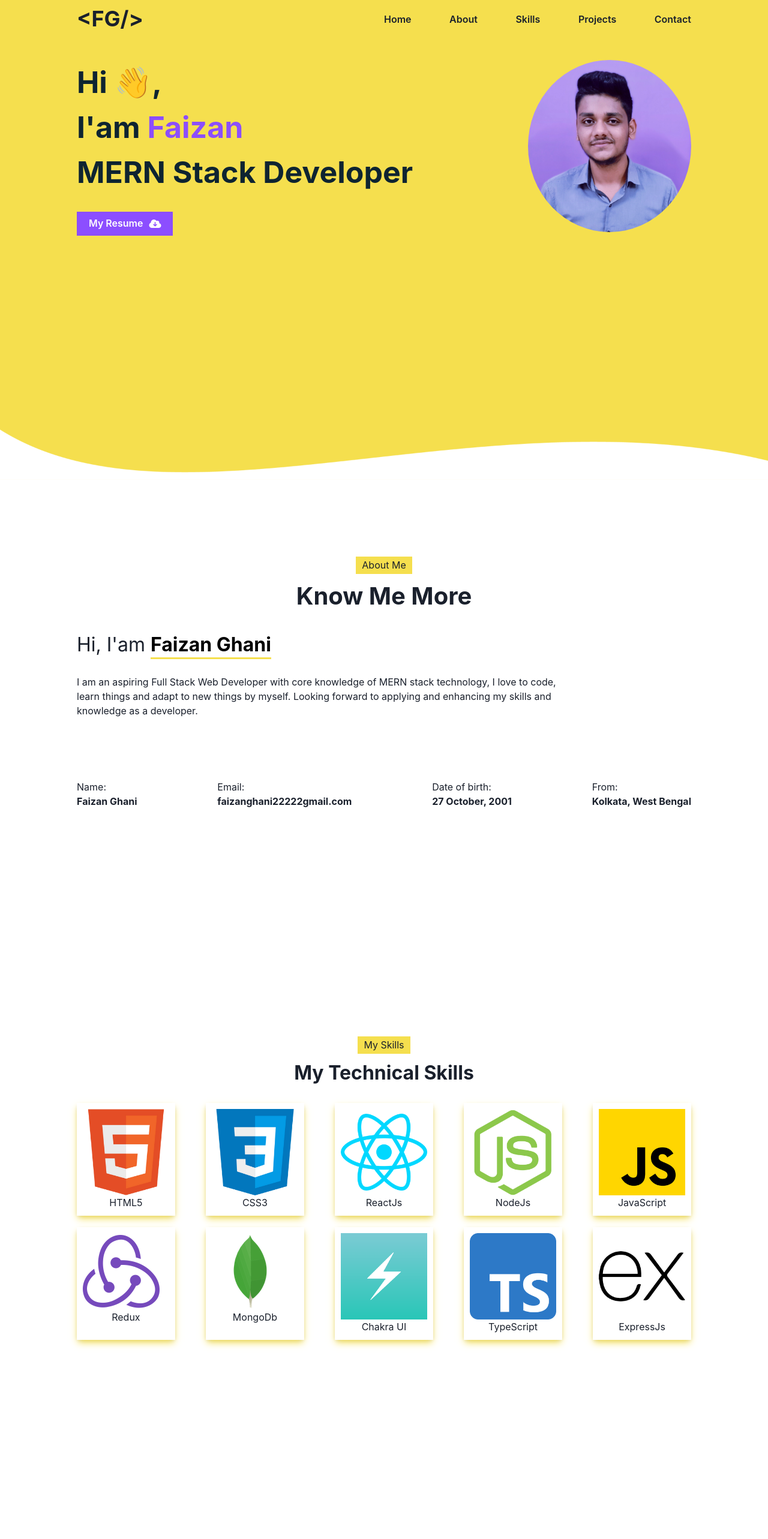
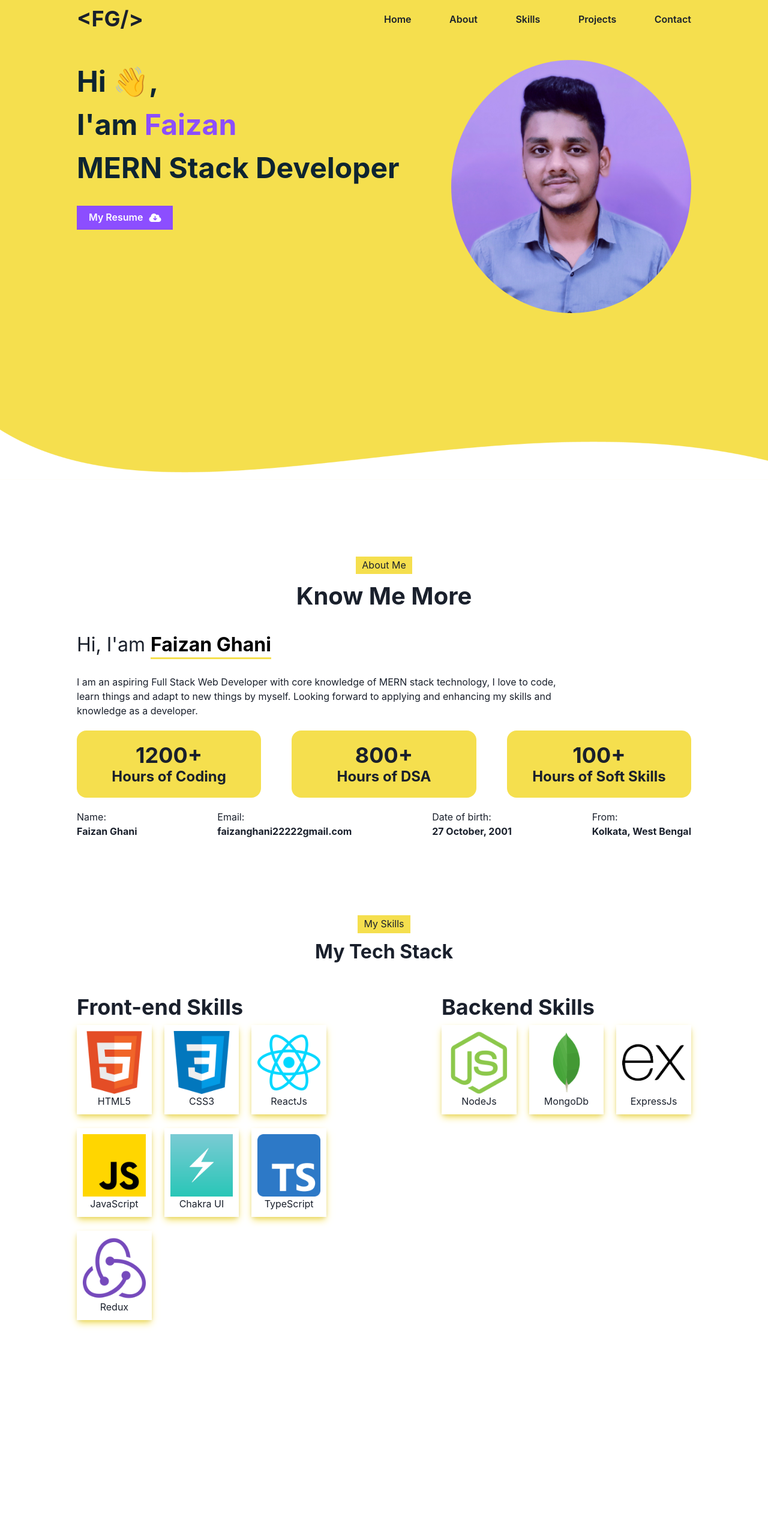
Before and after one commit to faizanghani2222/faizanghani2222.github.io, a React (Create React App) app: page / in a window 1280 px wide. Shown: the top 2566 px of the page at 60% size. Built offline with nearby package versions, Linux system fonts and the light colour scheme.

Commit message:
updated portfolio

```diff
--- a/src/Container/About.jsx
+++ b/src/Container/About.jsx
@@ -1,11 +1,11 @@
-import { Box, Flex, Heading, Highlight, Text, Wrap } from '@chakra-ui/react';
+import { Box, CircularProgress, CircularProgressLabel, Flex, Heading, Highlight, Text, Wrap } from '@chakra-ui/react';
 import React from 'react';
 import Fade from 'react-reveal/Fade';
 import "../CSS/mystyle.css"
 function About() {
     return (
         <>
-        <Box w="100%" h="100vh"  id="about" pt={["15%","10%"]}>
+        <Box w="100%"  id="about" pt={["15%","10%"]}>
             <Heading fontWeight="400" fontSize="16px" w="fit-content" px="10px" py="5px" m="auto" background="rgb(245, 223, 78)">About Me</Heading>
             <Heading fontSize="40px" w="fit-content" m="auto" mt="1%" >Know Me More</Heading>
            <Fade left cascade>
@@ -24,7 +24,21 @@ function About() {
                 Looking forward to applying and enhancing my skills and knowledge as a developer.
                 </Text>
                 </Wrap>
-               <Flex mt="10%" wrap="wrap" justify="space-between" gap="1em">
+               <Flex mt="2%" wrap="wrap" justify="space-between" gap="1em" textAlign="center">
+                  <Box width={{base:"80%",sm:"40%",md:"30%",lg:"30%"}} p="20px" background="rgb(245, 223, 78)" borderRadius="1em">
+                    <Heading>1200+</Heading>
+                    <Heading fontSize="24px">Hours of Coding</Heading>
+                  </Box>
+                  <Box width={{base:"80%",sm:"40%",md:"30%",lg:"30%"}} p="20px" background="rgb(245, 223, 78)" borderRadius="1em">
+                    <Heading>800+</Heading>
+                    <Heading fontSize="24px">Hours of DSA</Heading>
+                  </Box>
+                  <Box width={{base:"80%",sm:"40%",md:"30%",lg:"30%"}} p="20px" background="rgb(245, 223, 78)" borderRadius="1em">
+                    <Heading>100+</Heading>
+                    <Heading fontSize="24px">Hours of Soft Skills</Heading>
+                  </Box>
+                    </Flex>
+               <Flex mt="2%" wrap="wrap" justify="space-between" gap="1em">
 
                     <Box>
                         <Text as='abbr' display="block">Name:</Text>
--- a/src/Container/Home.jsx
+++ b/src/Container/Home.jsx
@@ -8,10 +8,10 @@ function Home() {
     return (
 
            <Box id='home' position="relative" pt="100px" height={"100vh"}  background="rgb(245, 223, 78)">
-            <Flex justifyContent="space-between" wrap={{base:"wrap-reverse",md:"nowrap",lg:"nowrap"}} gap={"50px"}>
-              <Box pl="10%" >
+            <Flex justifyContent="space-between" wrap={{base:"wrap-reverse",md:"nowrap",lg:"nowrap"}} gap={"50px"} px="10%">
+              <Box mt={{base:"5%",sm:"25%",md:"0px",lg:"0px"}}>
               <Fade top cascade>
-                 <Heading lineHeight="1.5em" fontSize={{base:"30px",md:"40px",lg:"50px"}} color="#0e2431" fontWeight={700}>Hi 👋,<br />
+                 <Heading lineHeight="1.5em" fontSize={{base:"28px",sm:"30px",md:"40px",lg:"48px"}} color="#0e2431" fontWeight={700}>Hi 👋,<br />
                  I'am <span style={{color:"rgb(140, 78, 255)"}}>Faizan</span> <br />
                  MERN Stack Developer</Heading>
 
@@ -23,9 +23,9 @@ function Home() {
 
                  </Fade>
               </Box>
-              <Box width={{base:"70%",sm:"60%",md:"300px",lg:"400px"}} height={{base:"250px",md:"300px",lg:"300px"}}  m={{base:"auto",md:"0px",lg:"0px"}} pr="10%" >
+              <Box width={{base:"80%",sm:"80%",md:"400px",lg:"400px"}} height={{base:"250px",md:"300px",lg:"250px"}}  m={{base:"auto",md:"0px",lg:"0px"}} >
               <Fade top cascade>
-                <Image w="100%"   height="100%" borderRadius="50%" src={pic} alt="error"  />
+                <Image w="fit-content"   height="100%" borderRadius="50%" src={pic} alt="error"  />
                 </Fade>
               </Box>
             </Flex>
--- a/src/Container/Skills.jsx
+++ b/src/Container/Skills.jsx
@@ -1,4 +1,4 @@
-import { Box,  Grid, Heading, Image, Text } from '@chakra-ui/react';
+import { Box,  Flex,  Grid, Heading, Image, Text } from '@chakra-ui/react';
 import React from 'react';
 import Fade from 'react-reveal/Fade';
 import html5 from "../images/html5.png"
@@ -17,11 +17,14 @@ function Skills() {
       <Box w="100%" id="skill" pt={["25%","10%"]} pb="30px">
          <Heading fontWeight="400" fontSize="16px" w="fit-content" px="10px" py="5px" m="auto" background="rgb(245, 223, 78)">My Skills</Heading>
         <Box px="10%" mt="1%">
-        <Heading fontSize="32px" textAlign="center">My Technical Skills</Heading>
+        <Heading fontSize="32px" textAlign="center">My Tech Stack</Heading>
        <Fade right cascade>
+         <Flex  justifyContent="space-between" wrap={{base:"wrap",md:"nowrap",lg:"nowrap"}} gap={"12em"} py="5%">
+          <Box w={{base:"100%",md:"45%",lg:"45%"}}>
+          <Heading>Front-end Skills</Heading>
        <Grid
-          templateColumns={['repeat(2, 1fr)','repeat(3, 1fr)','repeat(5, 1fr)']}
-          mt="3%"
+          templateColumns={['repeat(2, 1fr)','repeat(2, 1fr)','repeat(3, 1fr)']}
+          mt="2%"
           gap={"5%"}
         >
           <Box className="shadow" p="10px"  textAlign="center">
@@ -37,21 +40,8 @@ function Skills() {
           <Text>ReactJs</Text>
           </Box>
           <Box className="shadow" p="10px"  textAlign="center">
-         <Image src={nodejs} alt="error" />
-          <Text>NodeJs</Text>
-          </Box>
-          <Box className="shadow" p="10px"  textAlign="center">
          <Image src={js} alt="error" />
           <Text>JavaScript</Text>
-          </Box>
-
-          <Box className="shadow" p="10px" textAlign="center">
-         <Image src={redux} alt="error" />
-          <Text>Redux</Text>
-          </Box>
-          <Box className="shadow" p="10px"  textAlign="center">
-         <Image src={mongo} alt="error" />
-          <Text>MongoDb</Text>
           </Box>
           <Box className="shadow" p="10px"  textAlign="center">
          <Image src={chakra} alt="error" />
@@ -62,10 +52,35 @@ function Skills() {
           <Text>TypeScript</Text>
           </Box>
           <Box className="shadow" p="10px" textAlign="center">
+         <Image src={redux} alt="error" />
+          <Text>Redux</Text>
+          </Box>
+
+        </Grid>
+          </Box>
+          <Box w={{base:"100%",md:"45%",lg:"45%"}}>
+          <Heading>Backend Skills</Heading>
+        <Grid
+          templateColumns={['repeat(2, 1fr)','repeat(2, 1fr)','repeat(3, 1fr)']}
+          mt="2%"
+          gap={"5%"}
+        >
+          <Box className="shadow" p="10px"  textAlign="center">
+         <Image src={nodejs} alt="error" />
+          <Text>NodeJs</Text>
+          </Box>
+          <Box className="shadow" p="10px"  textAlign="center">
+         <Image src={mongo} alt="error" />
+          <Text>MongoDb</Text>
+          </Box>
+          <Box className="shadow" p="10px" textAlign="center">
          <Image src={ex} alt="error" />
           <Text>ExpressJs</Text>
           </Box>
-        </Grid>
+          </Grid>
+          </Box>
+         </Flex>
+
        </Fade>
 
         </Box>
```
